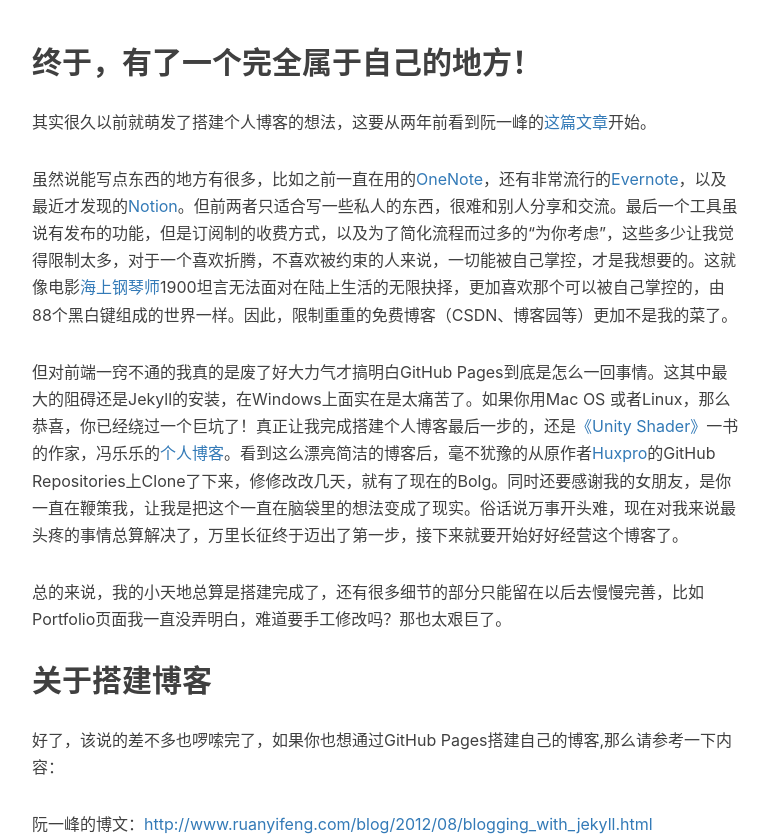
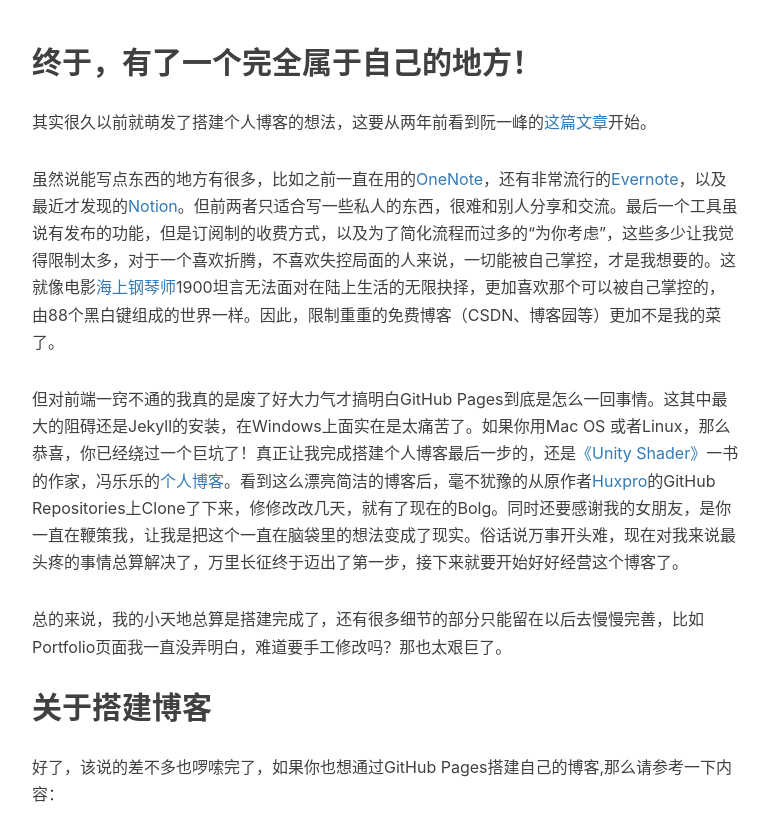
Before and after one commit to wbdwsqwwn/lloyar.github.io, a Jekyll site: the page built from _posts/2018-9-28-first-post.md, in a window 1280 px wide and 900 px high, scrolled down 463 px, cut to the strip 64-900 px from the top of the window. Shown: the whole strip, without its empty margins (233-1002 px from the left). Built offline with Jekyll 4.4.1, drawn with Linux system fonts in a browser that asks for light colours; nearby versions of some CDN libraries; comment, search, counter and statistics services are not loaded.

Commit message:
[Update] update post

```diff
--- a/_posts/2018-9-28-first-post.md
+++ b/_posts/2018-9-28-first-post.md
@@ -12,7 +12,7 @@
 ## 终于，有了一个完全属于自己的地方！
 其实很久以前就萌发了搭建个人博客的想法，这要从两年前看到阮一峰的[这篇文章](http://www.ruanyifeng.com/blog/2012/08/blogging_with_jekyll.html)开始。
 
-虽然说能写点东西的地方有很多，比如之前一直在用的[OneNote](https://www.onenote.com)，还有非常流行的[Evernote](https://www.evernote.com)，以及最近才发现的[Notion](https://www.notion.so/)。但前两者只适合写一些私人的东西，很难和别人分享和交流。最后一个工具虽说有发布的功能，但是订阅制的收费方式，以及为了简化流程而过多的“为你考虑”，这些多少让我觉得限制太多，对于一个喜欢折腾，不喜欢被约束的人来说，一切能被自己掌控，才是我想要的。这就像电影[海上钢琴师][1]1900坦言无法面对在陆上生活的无限抉择，更加喜欢那个可以被自己掌控的，由88个黑白键组成的世界一样。因此，限制重重的免费博客（CSDN、博客园等）更加不是我的菜了。
+虽然说能写点东西的地方有很多，比如之前一直在用的[OneNote](https://www.onenote.com)，还有非常流行的[Evernote](https://www.evernote.com)，以及最近才发现的[Notion](https://www.notion.so/)。但前两者只适合写一些私人的东西，很难和别人分享和交流。最后一个工具虽说有发布的功能，但是订阅制的收费方式，以及为了简化流程而过多的“为你考虑”，这些多少让我觉得限制太多，对于一个喜欢折腾，不喜欢失控局面的人来说，一切能被自己掌控，才是我想要的。这就像电影[海上钢琴师][1]1900坦言无法面对在陆上生活的无限抉择，更加喜欢那个可以被自己掌控的，由88个黑白键组成的世界一样。因此，限制重重的免费博客（CSDN、博客园等）更加不是我的菜了。
 
 但对前端一窍不通的我真的是废了好大力气才搞明白GitHub Pages到底是怎么一回事情。这其中最大的阻碍还是Jekyll的安装，在Windows上面实在是太痛苦了。如果你用Mac OS 或者Linux，那么恭喜，你已经绕过一个巨坑了！真正让我完成搭建个人博客最后一步的，还是[《Unity Shader》][2]一书的作家，冯乐乐的[个人博客](http://candycat1992.github.io)。看到这么漂亮简洁的博客后，毫不犹豫的从原作者[Huxpro][3]的GitHub Repositories上Clone了下来，修修改改几天，就有了现在的Bolg。同时还要感谢我的女朋友，是你一直在鞭策我，让我是把这个一直在脑袋里的想法变成了现实。俗话说万事开头难，现在对我来说最头疼的事情总算解决了，万里长征终于迈出了第一步，接下来就要开始好好经营这个博客了。
 
```
